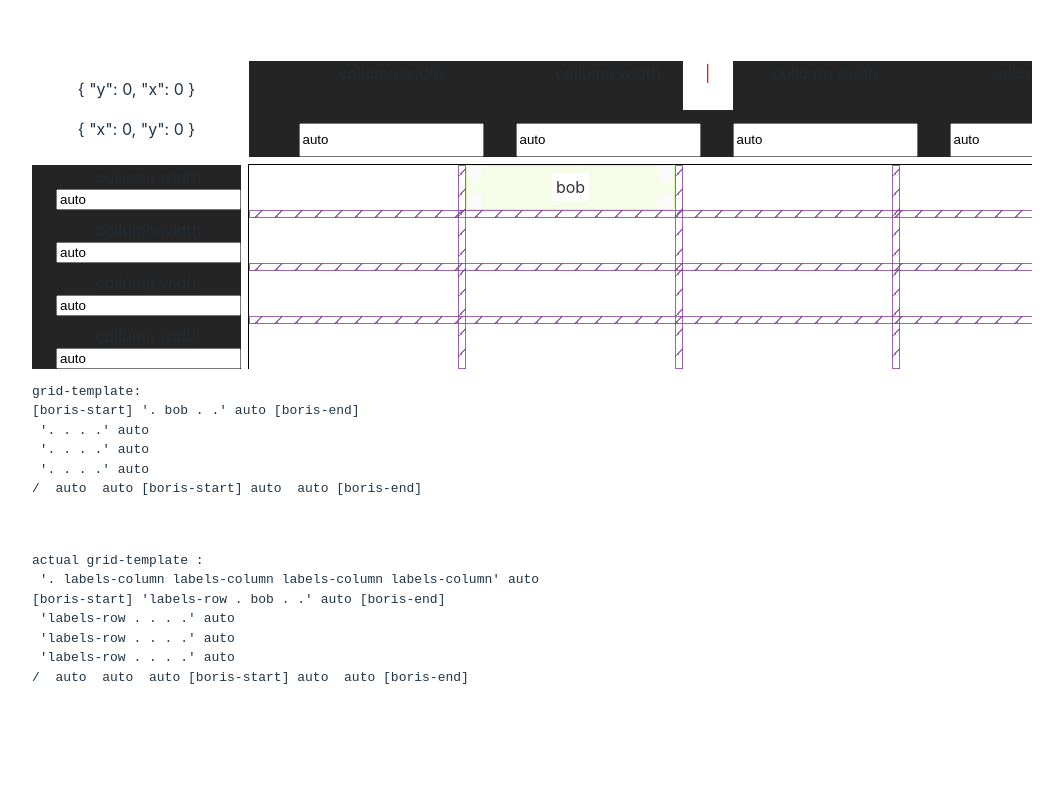
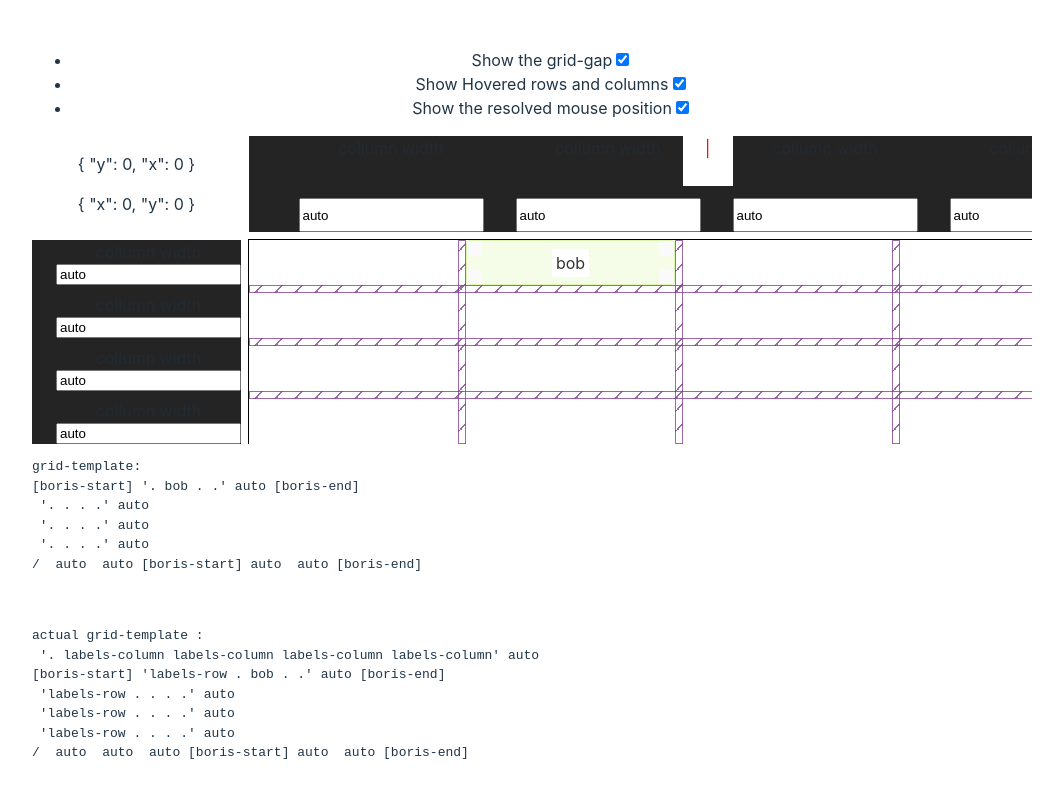
Before and after one commit to Ragnar-Oock/css-grid-generator, a Vue app: page / in a window 1280 px wide. Shown: the top 798 px of the page, without its empty margins (108-1171 px from the left). Built offline with nearby package versions, Linux system fonts and the light colour scheme.

Commit message:
feat(settings): add a way to modify and persists some settings

```diff
--- a/src/App.vue
+++ b/src/App.vue
@@ -1,29 +1,12 @@
 <script setup lang="ts">
-	import { ref } from "vue";
-import GridContainer from "./components/GridContainer.vue";
-import { Area, Item } from "./components/grid";
-
-	const items = ref<Item[]>([
-		{
-			area: 'area-1',
-			color: '#ff00ff',
-		}
-	]);
-	const template = ref(`
-	'top top top' 64px
-	'. area-1 .' 1fr
-	'bottom bottom bottom' 85px
-	/ 1fr auto 1fr
-	`);
-	const areas = ref<Area[]>([])
-
-
+	import GridContainer from "./components/GridContainer.vue";
+	import SettingsPanel from "./components/settings/SettingsPanel.vue";
 
 </script>
 
 <template>
-	<GridContainer
-	/>
+	<SettingsPanel></SettingsPanel>
+	<GridContainer/>
 </template>
 
 <style scoped>
--- /dev/null
+++ b/src/components/settings/SettingToggle.vue
@@ -0,0 +1,22 @@
+<script setup lang="ts">
+	const model = defineModel<boolean>({default: false});
+
+	const uuid = crypto.randomUUID();
+</script>
+
+<template>
+	<li>
+		<label
+			:for="uuid"
+		><slot>[PH] Setting Label</slot></label>
+		<input
+			:id="uuid"
+			type="checkbox"
+			v-model="model"
+		>
+	</li>
+</template>
+
+<style scoped lang="scss">
+
+</style>
--- /dev/null
+++ b/src/components/settings/SettingsPanel.vue
@@ -0,0 +1,22 @@
+<script setup lang="ts">
+import { useDebug } from '../../stores/debug.store';
+import SettingToggle from './SettingToggle.vue'
+
+
+	const debug = useDebug();
+
+</script>
+
+<template>
+	<div class="settings">
+		<ul>
+			<SettingToggle v-model="debug.showGap">Show the grid-gap</SettingToggle>
+			<SettingToggle v-model="debug.showHovered">Show Hovered rows and columns</SettingToggle>
+			<SettingToggle v-model="debug.showMousePosition">Show the resolved mouse position</SettingToggle>
+		</ul>
+	</div>
+</template>
+
+<style scoped lang="scss">
+
+</style>
--- /dev/null
+++ b/src/helper/persist.helper.ts
@@ -0,0 +1,48 @@
+import { MaybeRef, ref, Ref, watch } from "vue";
+
+export type PersistingRef<T> = [ref: Ref<T>, destroy: () => void];
+
+/**
+ * Persist a reactive value in localstorage (if possible)
+ * @param name the name of the localstorage item used to persiste the ref
+ */
+export function usePersistingRef<T>(name: string): PersistingRef<T|undefined>;
+/**
+ * Persist a reactive value in localstorage (if possible)
+ * @param name the name of the localstorage item used to persiste the ref
+ * @param defaultValue a value to use as a fallback when there's no item in the local storage or it's not accessible
+ */
+export function usePersistingRef<T>(name: string, defaultValue: MaybeRef<T>): PersistingRef<T>;
+export function usePersistingRef<T>(name: string, defaultValue?: MaybeRef<T>): PersistingRef<T|undefined> {
+	let persisted: T | undefined;
+	try {
+		const item = localStorage.getItem(name);
+		if (item !== null) {
+			persisted = JSON.parse(item) as T ?? undefined;
+		}
+	} catch (error) {
+		if (import.meta.env.DEV) {
+			console.warn(`LocalStorage not available, using default for persistingRef "${name}".`);
+		}
+	}
+
+	const toPersist = ref(persisted ?? defaultValue) as Ref<T>;
+
+	const destroy = watch(toPersist, value => {
+		if (typeof value !== 'undefined') {
+			localStorage.setItem(name, JSON.stringify(value));
+		}
+		else {
+			localStorage.removeItem(name);
+		}
+	})
+
+	return [
+		toPersist,
+		destroy
+	]
+}
+
+export function useScope(scope: string): typeof usePersistingRef {
+	return ((name, defaultValue) => usePersistingRef(`${scope}:${name}`, defaultValue)) as typeof usePersistingRef;
+}
--- /dev/null
+++ b/src/stores/debug.store.ts
@@ -0,0 +1,16 @@
+import { defineStore } from "pinia";
+import { useScope } from "../helper/persist.helper";
+
+const useScopedPersistingRef = useScope('debug');
+
+export const useDebug = defineStore('debug', () => {
+	const [showGap] = useScopedPersistingRef( 'showGap', true);
+	const [showHovered] = useScopedPersistingRef( 'showHovered', true);
+	const [showMousePosition] = useScopedPersistingRef('showMousePosition', true);
+
+	return {
+		showGap,
+		showHovered,
+		showMousePosition
+	};
+})
```
